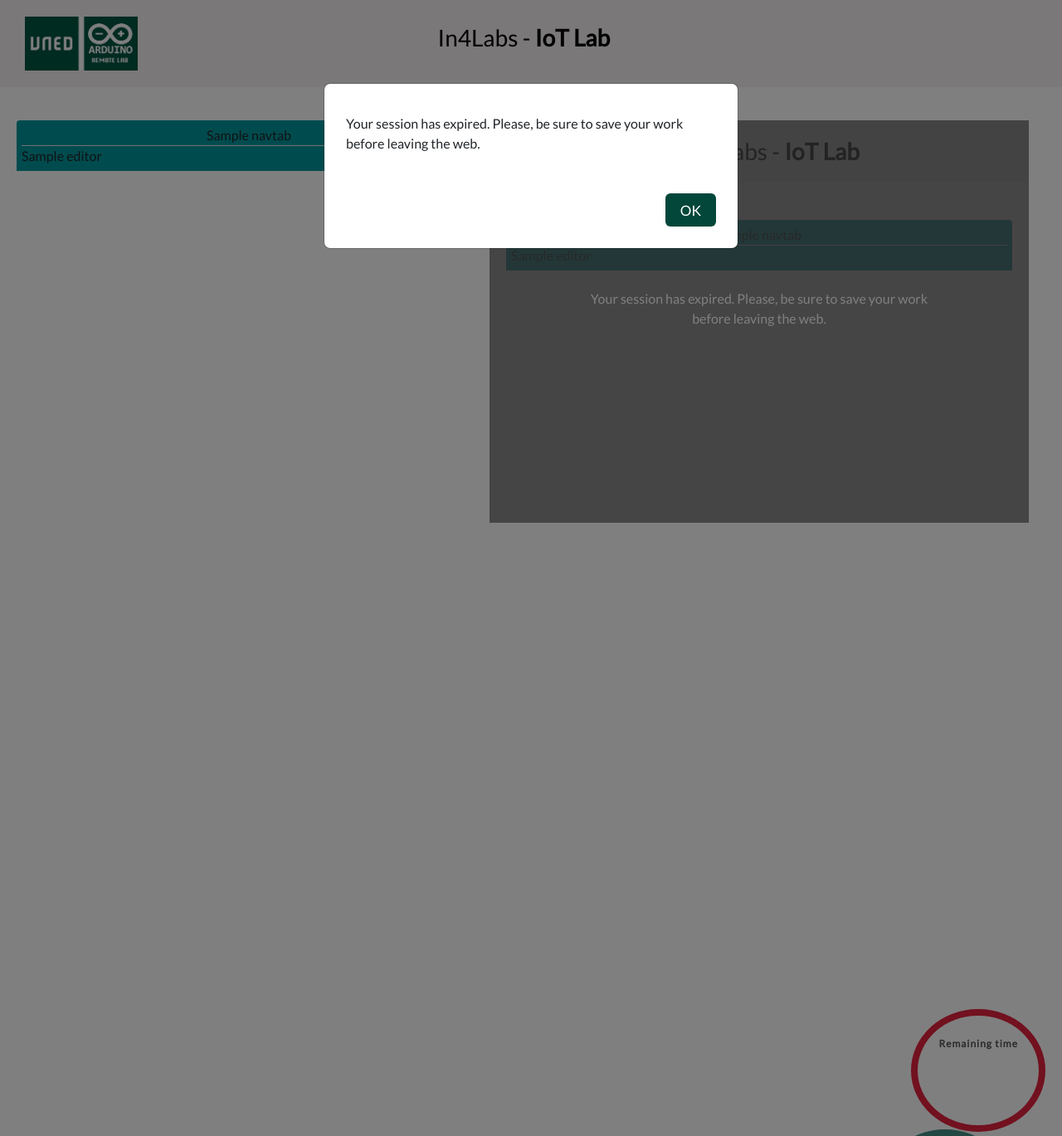
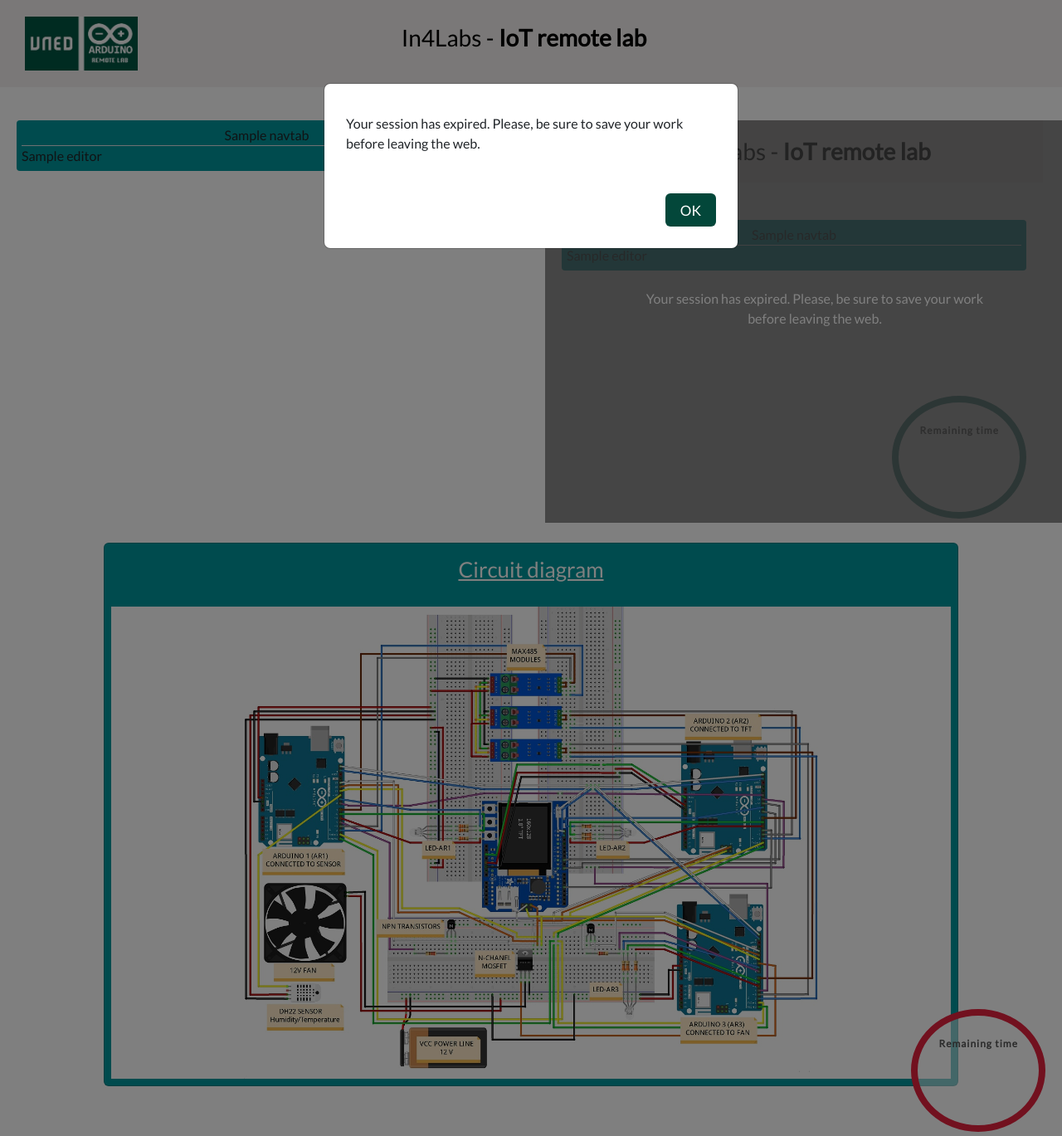
Before and after one commit to cRejon/in4labs_IoT, a Flask app: template in4labs_IoT_app/templates/index.html in a window 1280 px wide. Shown: the whole page at 83% size. Run offline with Flask 3, Linux system fonts and the light colour scheme; the template is opened without the code that fills it: most values are stand-ins (such as "Sample title", 1, 10 or a date in 2020); some libraries are stand-ins or nearby versions.

Commit message:
Add circuit diagram

```diff
--- a/in4labs_IoT_app/static/css/editor.css
+++ b/in4labs_IoT_app/static/css/editor.css
@@ -16,8 +16,7 @@
     width: 100%;
     background: #00979C;
     padding: 6px;
-    border-top-left-radius: 4px;
-    border-top-right-radius: 4px;
+    border-radius: 4px;
 }
 .camera {
     width: 650px;
--- a/in4labs_IoT_app/templates/base.html
+++ b/in4labs_IoT_app/templates/base.html
@@ -43,7 +43,7 @@
         </div>
 
         <div class="page-title">
-            <span class="is-hidden-xs">In4Labs - <strong>IoT Lab</strong></span>
+            <span class="is-hidden-xs">In4Labs - <strong>IoT remote lab</strong></span>
         </div>
         <div class="log-header">
             <div align="right">
--- a/in4labs_IoT_app/templates/index.html
+++ b/in4labs_IoT_app/templates/index.html
@@ -3,7 +3,8 @@
 {% block content %}
     <section>
         <div class="main-container">
-            <div class="editor">
+            <div class="row">
+                <div class="col" id="editor">
                     <div class="editor-nav">
                         <div class="row">
                             <nav>
@@ -21,16 +22,26 @@
                         </div>
                     </div>
                 </div>
-
-
-            <div class="camera" id="camera">
+                <div class="col camera" id="camera">
                     <iframe id="cam"
                             src="{{ cam_url }}"
                             allowfullscreen="allowfullscreen"
                             mozallowfullscreen="mozallowfullscreen"
                             webkitallowfullscreen="webkitallowfullscreen"
-                        width="650">
+                            width="600">
                     </iframe>
+                </div>
+            </div>
+            <br>
+            <div class="row justify-content-center">
+                <div class="col-10">
+                    <div class="card" style="background: #00979C; color: white;">
+                        <div class="card-body">
+                          <h3><u>Circuit diagram</u></h3>
+                        </div>
+                        <img src="{{ url_for('static', filename='img/circuit_diagram.jpg') }}" class="img img-fluid m-2" alt="Circuit diagram">
+                    </div>
+                </div>
             </div>
         </div>
         <div class="timer">
```
Also changed, not shown: in4labs_IoT_app/static/img/circuit_diagram.jpg (renamed from in4labs_IoT_app/static/img/Diagrama-experimento1080.jpg). Lines whose indentation alone changed are shown as unchanged.
